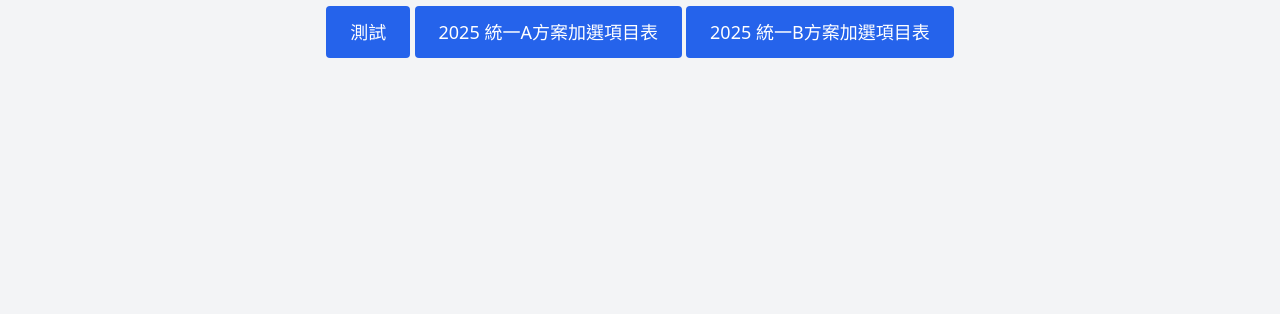
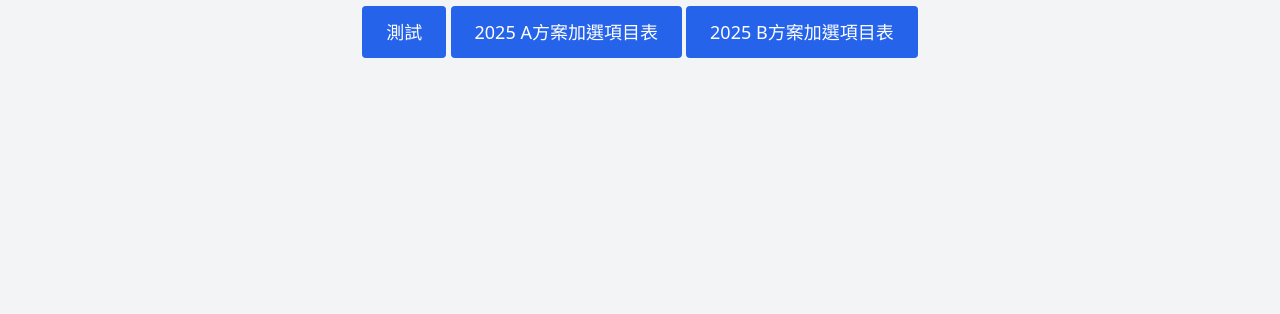
Before and after one commit to HsuenLI/scaling-pancake, a plain HTML site: page index.html in a window 1280 px wide. Shown: the part 486-800 px from the top of the page. Drawn offline with nearby package versions, Linux system fonts and the light colour scheme.

Commit message:
Update index.html

```diff
--- a/index.html
+++ b/index.html
@@ -28,12 +28,12 @@
     </a>
     <a href="2025union_A.html">
       <button class="bg-blue-600 text-white px-6 py-3 rounded text-lg hover:bg-blue-700 transition">
-        2025 統一A方案加選項目表
+        2025 A方案加選項目表
       </button>
     </a>
     <a href="2025union_B.html">
       <button class="bg-blue-600 text-white px-6 py-3 rounded text-lg hover:bg-blue-700 transition">
-        2025 統一B方案加選項目表
+        2025 B方案加選項目表
       </button>
     </a>
 
```
